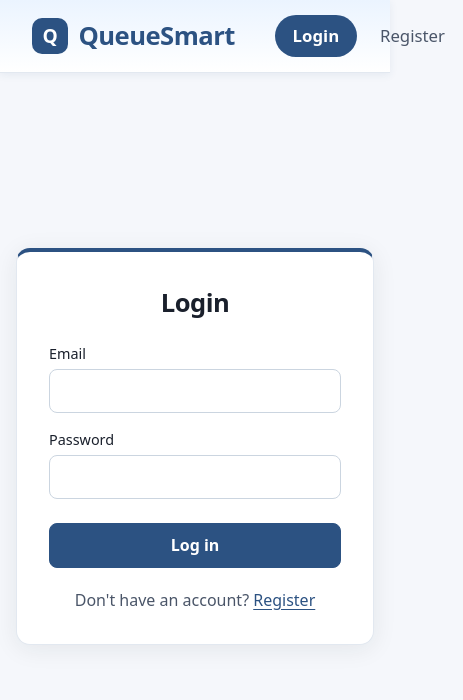
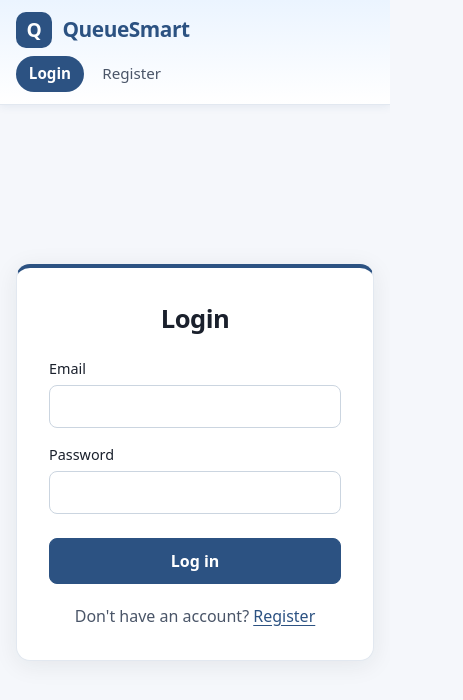
Before and after one commit to tommy-truo/queue-smart, a React (Vite) app in the folder frontend/: page /login in a window 390 px wide. Shown: the top 700 px of the page, 463 px wide, since content can reach past the window. Built offline with nearby package versions, Linux system fonts and the light colour scheme.

Commit message:
Fix phone layout and button spacing on dashboards

```diff
--- a/frontend/src/index.css
+++ b/frontend/src/index.css
@@ -439,3 +439,43 @@ main {
   background: #742a2a;
   color: #fff;
 }
+
+/* A button and link side by side in a table cell. */
+.row-actions {
+  display: flex;
+  align-items: center;
+  gap: 1rem;
+}
+
+/* Phones: header wraps onto two rows, wide tables scroll sideways inside their card. */
+@media (max-width: 640px) {
+  .app-header {
+    flex-wrap: wrap;
+    gap: 0.5rem 1rem;
+    padding: 0.75rem 1rem;
+  }
+
+  .app-header strong {
+    font-size: 1.3rem;
+  }
+
+  .app-header nav {
+    order: 3;
+    flex-basis: 100%;
+    flex-wrap: wrap;
+  }
+
+  .app-header nav a {
+    padding: 0.4rem 0.8rem;
+    font-size: 0.95rem;
+  }
+
+  .app-header > button {
+    margin-left: auto;
+  }
+
+  .page table {
+    display: block;
+    overflow-x: auto;
+  }
+}
--- a/frontend/src/pages/admin/AdminDashboard.tsx
+++ b/frontend/src/pages/admin/AdminDashboard.tsx
@@ -83,10 +83,12 @@ export default function AdminDashboard() {
               <td>{s.queueLength}</td>
               <td>{s.open ? 'Open' : 'Closed'}</td>
               <td>
-                <button type="button" disabled={savingId !== null} onClick={() => toggleOpen(s.id)}>
-                  {savingId === s.id ? 'Saving…' : s.open ? 'Close queue' : 'Open queue'}
-                </button>{' '}
-                <Link to="/admin/queue">View queue</Link>
+                <div className="row-actions">
+                  <button type="button" disabled={savingId !== null} onClick={() => toggleOpen(s.id)}>
+                    {savingId === s.id ? 'Saving…' : s.open ? 'Close queue' : 'Open queue'}
+                  </button>
+                  <Link to="/admin/queue">View queue</Link>
+                </div>
               </td>
             </tr>
           ))}
--- a/frontend/src/pages/user/UserDashboard.tsx
+++ b/frontend/src/pages/user/UserDashboard.tsx
@@ -54,7 +54,9 @@ function Dashboard({ fullName }: { fullName?: string }) {
   return (
     <div className="page">
       <h1>Welcome{fullName ? `, ${fullName}` : ''}</h1>
-      <button type="button" onClick={refresh}>Refresh</button>
+      <p>
+        <button type="button" onClick={refresh}>Refresh</button>
+      </p>
 
       <section className="card">
         <h2>{entries.length > 1 ? 'Current queues' : 'Current queue'}</h2>
```
